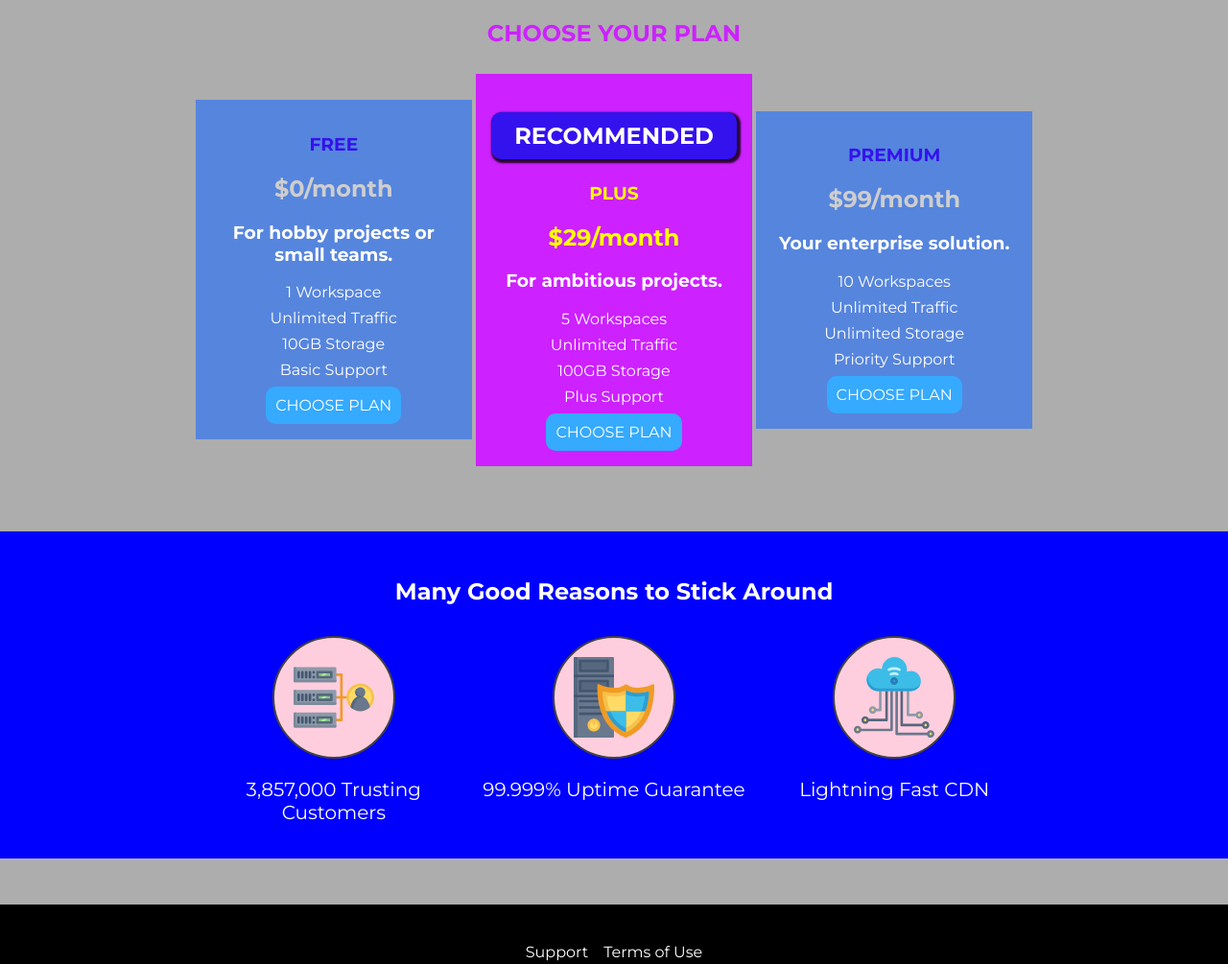
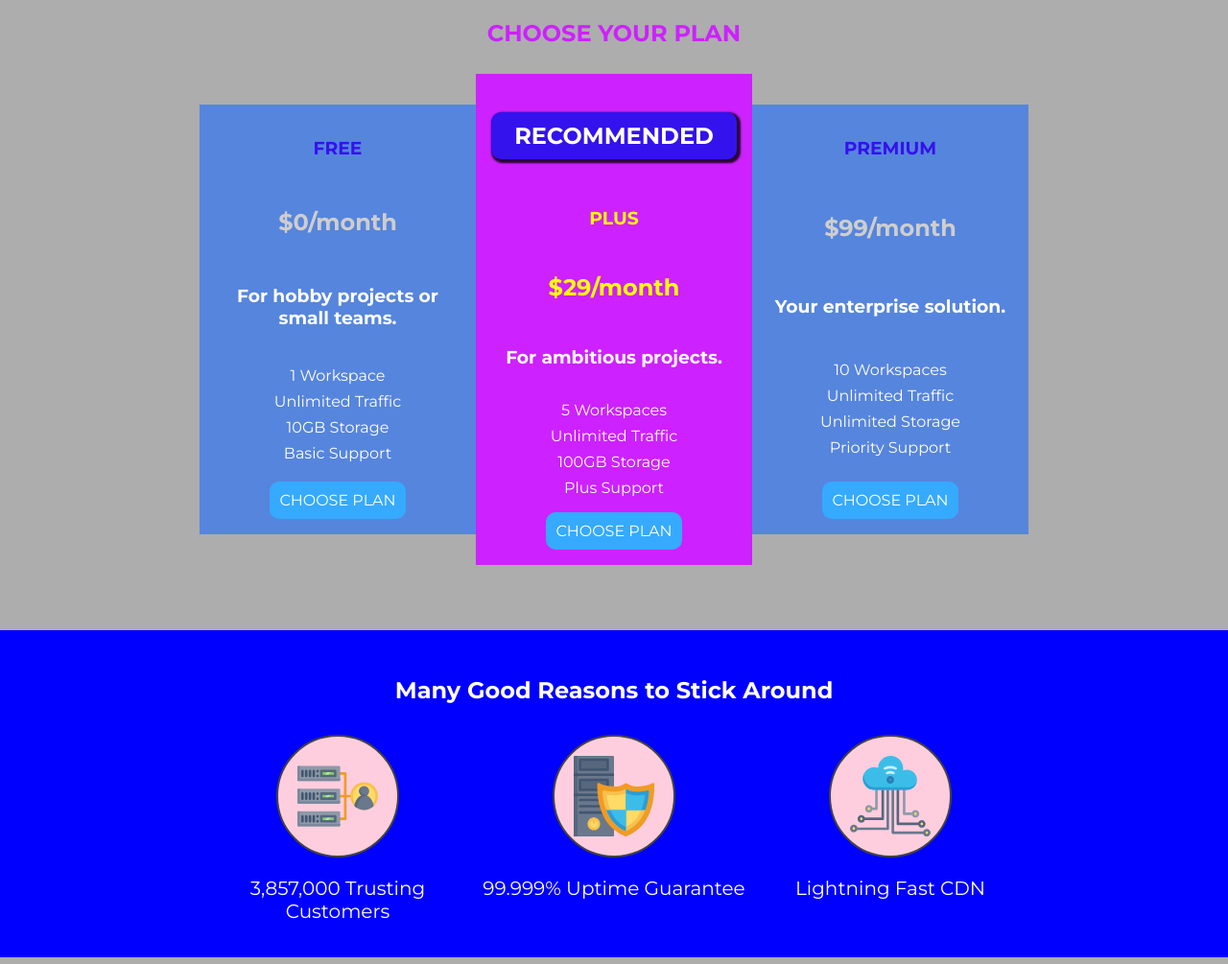
Before and after one commit to oruxas/css-complete-guide, a plain HTML site: page index.html in a window 1280 px wide. Shown: the part 448-1453 px from the top of the page at 96% size. Drawn offline with Linux system fonts and the light colour scheme; a web font is replaced by a local one.

Commit message:
Flexbox added to main page contents

```diff
--- a/styles.css
+++ b/styles.css
@@ -179,20 +179,31 @@
     }
     .plan_list {
         width: 100%;
-        text-align: center;
+        display: flex;
+        justify-content: center;
+        align-items: center;
     }
     .plan {
-        display: inline-block;
         width: 30%;
-        vertical-align: middle;
         min-width: 16rem;
         max-width: 18rem;
+        display: flex;
+        flex-direction: column;
+        justify-content: space-between;
+        height: 28rem;
+    }
+
+    .plan_highlighted {
+        height: 32rem;
+        z-index: 50;;
     }
 
     .key_feature {
-        display: inline-block;
         width: 30%;
-        vertical-align: top;
         max-width: 18rem;
     }
+    .key_features_list {
+        display: flex;
+        justify-content: center;
+    }
 }
```
